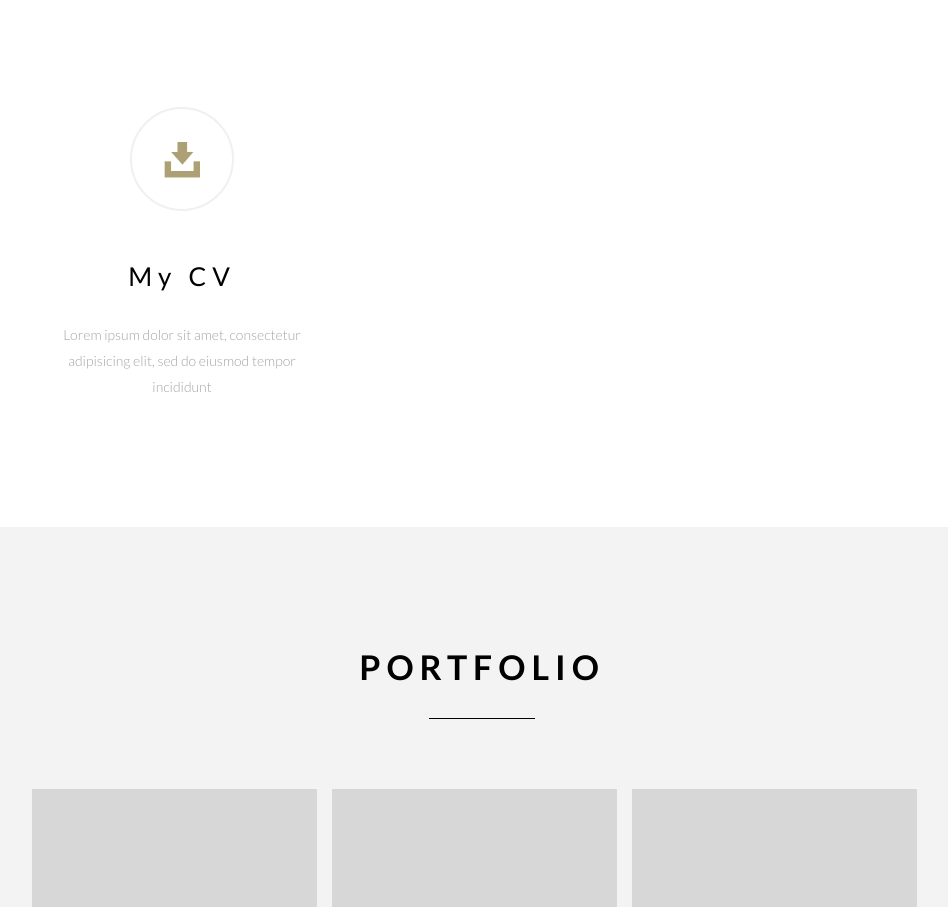
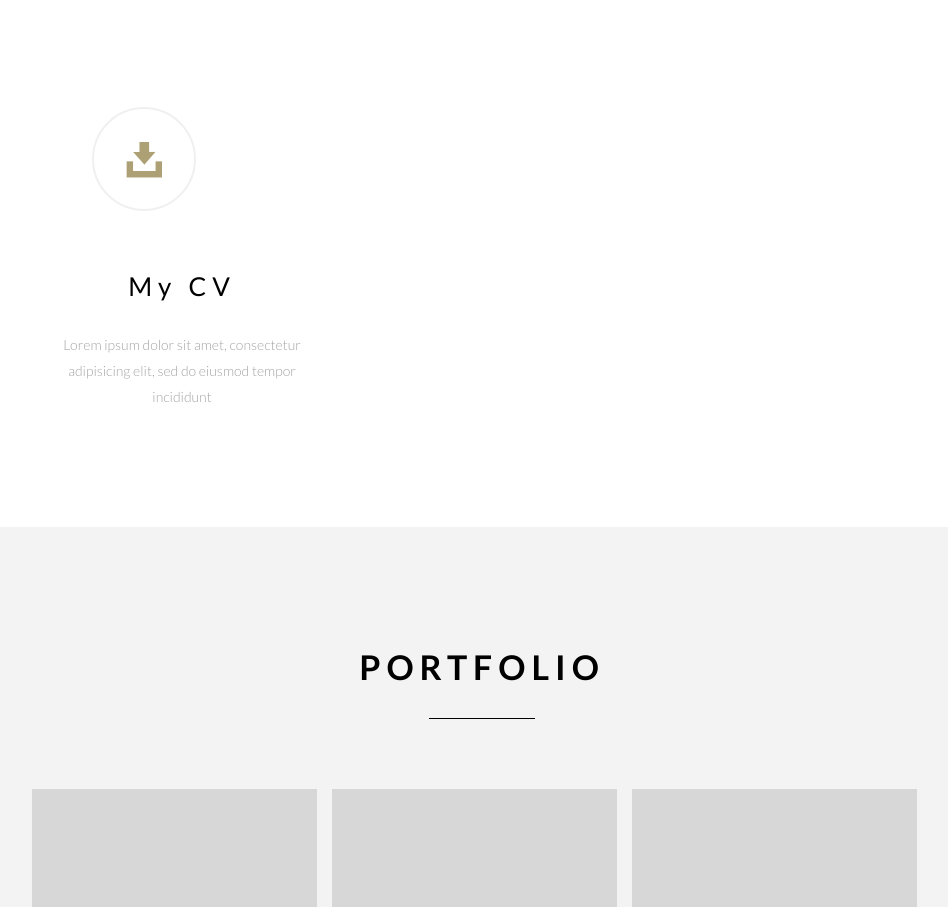
Before and after one commit to Tilley661/KieranBond.github.io, a plain HTML site: page index.html in a window 1280 px wide. Shown: the part 1578-2485 px from the top of the page, without its empty margins (158-1106 px from the left). Drawn offline with Linux system fonts and the light colour scheme.

Commit message:
Changed Margins

```diff
--- a/css/api.css
+++ b/css/api.css
@@ -521,12 +521,12 @@ h1 span{
 .about-me .column-four .circle-four{
   height: 100px;
   position:relative;
-  margin:0 auto;
+  margin:0 0 20% 20%;
   border:2px solid #f0f0f0;
   background: url(../img/icons/free.png) white no-repeat center center;
-  -moz-border-radius:1000px;
-  -webkit-border-radius:1000px;
-  border-radius: 1000px;
+  -moz-border-radius:100px;
+  -webkit-border-radius:100px;
+  border-radius: 100px;
   width: 100px;
   cursor:pointer;
   -webkit-transition: all 0.2s ease-in;
--- a/css/style.css
+++ b/css/style.css
@@ -516,12 +516,12 @@ h1 span{
 .about-me .column-four .circle-four{
   height: 100px;
   position:relative;
-  margin:0 auto;
+  margin:0 0 20% 20%;
   border:2px solid #f0f0f0;
   background: url(../img/icons/free.png) white no-repeat center center;
-  -moz-border-radius:1000px;
-  -webkit-border-radius:1000px;
-  border-radius: 1000px;
+  -moz-border-radius:100px;
+  -webkit-border-radius:100px;
+  border-radius: 100px;
   width: 100px;
   cursor:pointer;
   -webkit-transition: all 0.2s ease-in;
```
